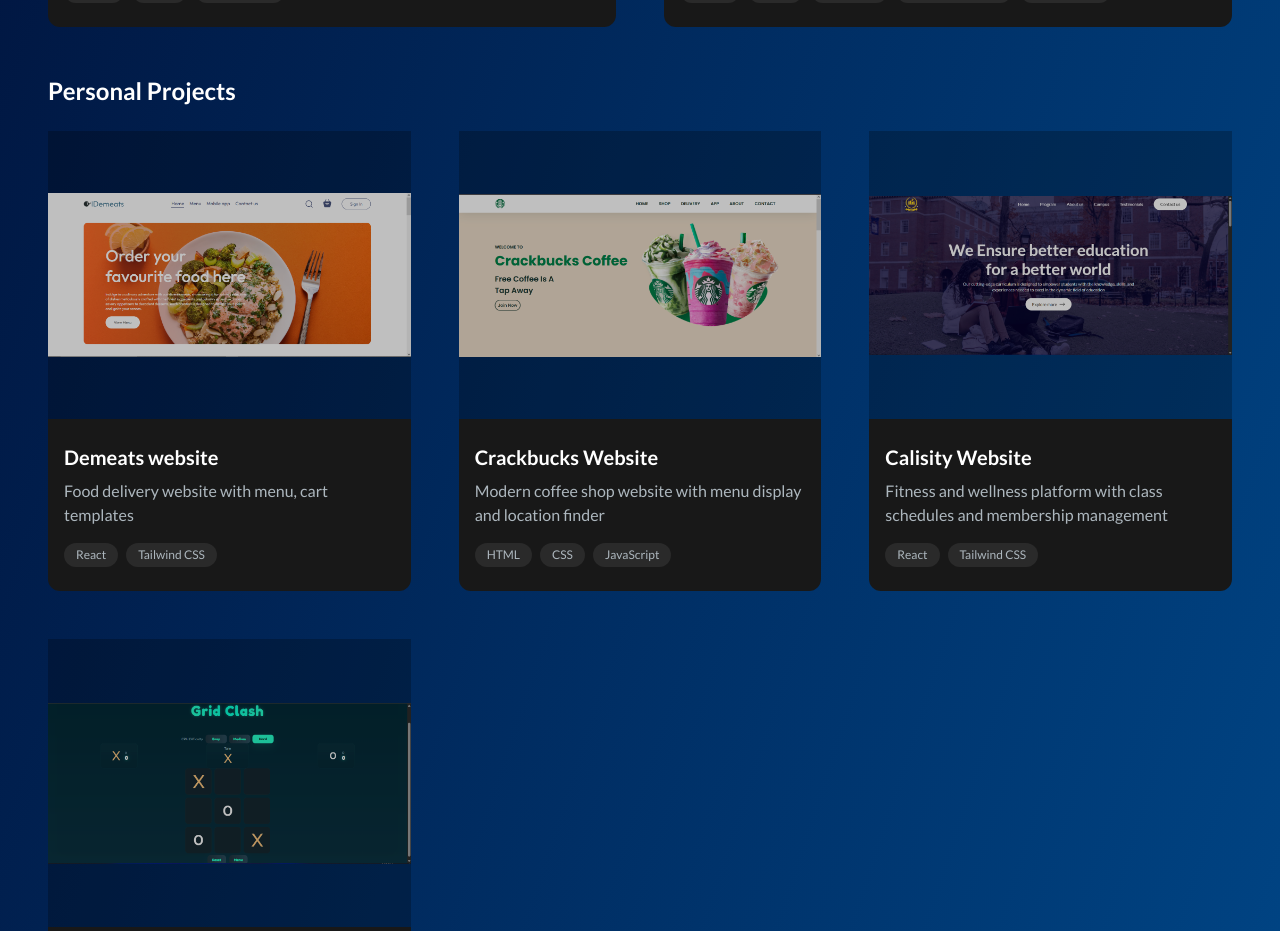
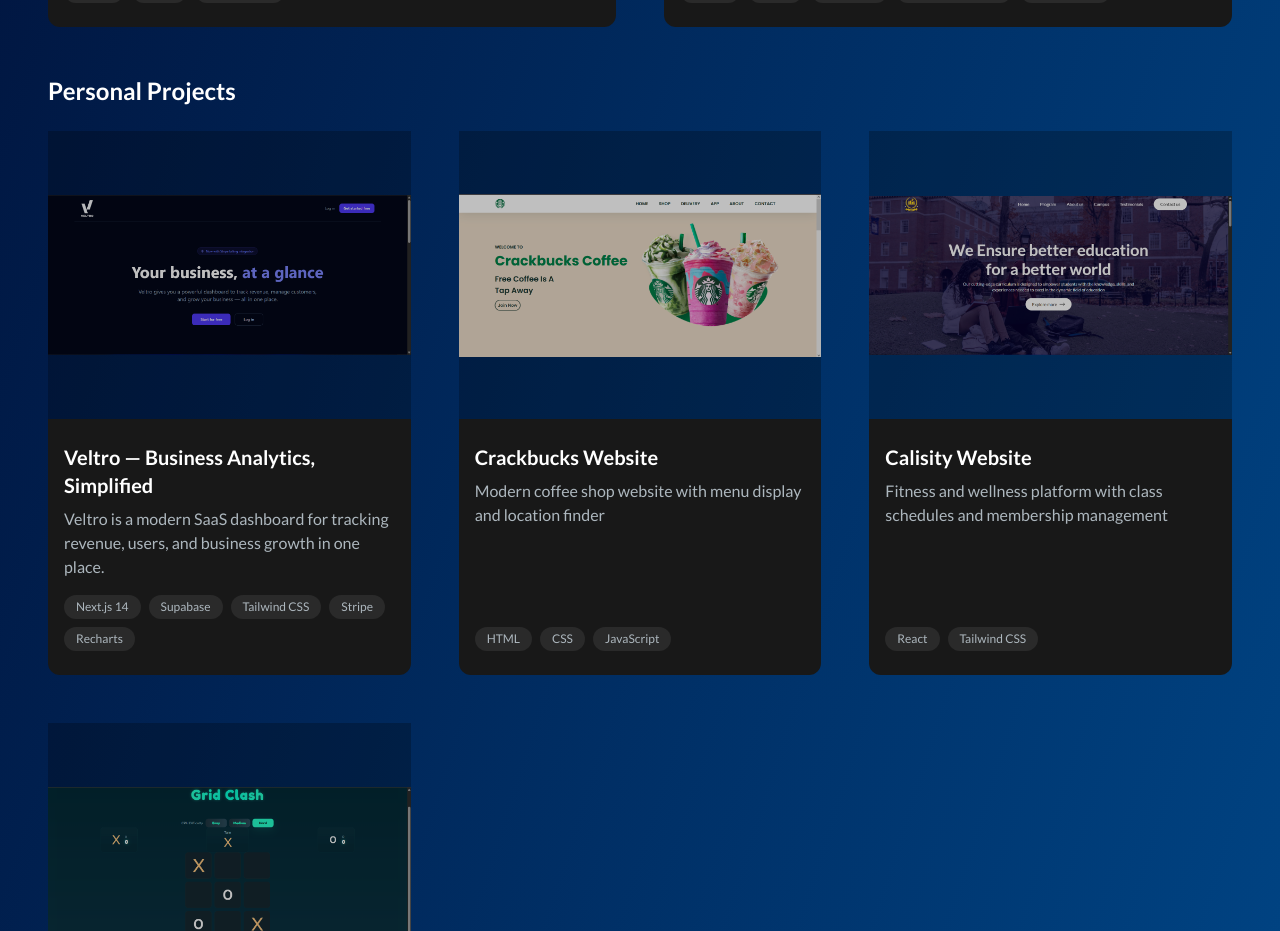
Before and after one commit to FOLADAVE/Folarin-Obajenihi, a Next.js app: page / in a window 1280 px wide. Shown: the part 2083-3014 px from the top of the page. Built offline with nearby package versions, Linux system fonts and the light colour scheme.

Commit message:
"feat:  demeats project replaced by veltro"

```diff
--- a/app/components/ProjectsSection.jsx
+++ b/app/components/ProjectsSection.jsx
@@ -32,13 +32,13 @@
   // PERSONAL PROJECTS
   {
     id: 3,
-    title: "Demeats website",
-    description: "Food delivery website with menu, cart templates",
-    image: "/images/projects/2.png",
+    title: "Veltro — Business Analytics, Simplified",
+    description: "Veltro is a modern SaaS dashboard for tracking revenue, users, and business growth in one place.",
+    image: "/images/projects/veltro.png",
     tag: ["All", "Web"],
-    gitUrl: "https://github.com/FOLADAVE/Demeats",
-    previewUrl: "https://foladave.github.io/Demeats/",
-    techStack: ["React", "Tailwind CSS"],
+    gitUrl: "https://github.com/FOLADAVE/veltro",
+    previewUrl: "https://veltro-plum.vercel.app/",
+    techStack: ["Next.js 14", "Supabase", "Tailwind CSS", "Stripe", "Recharts"],
     isClientProject: false,
   },
   {
```
Also changed, not shown: public/images/projects/veltro.png (added).
